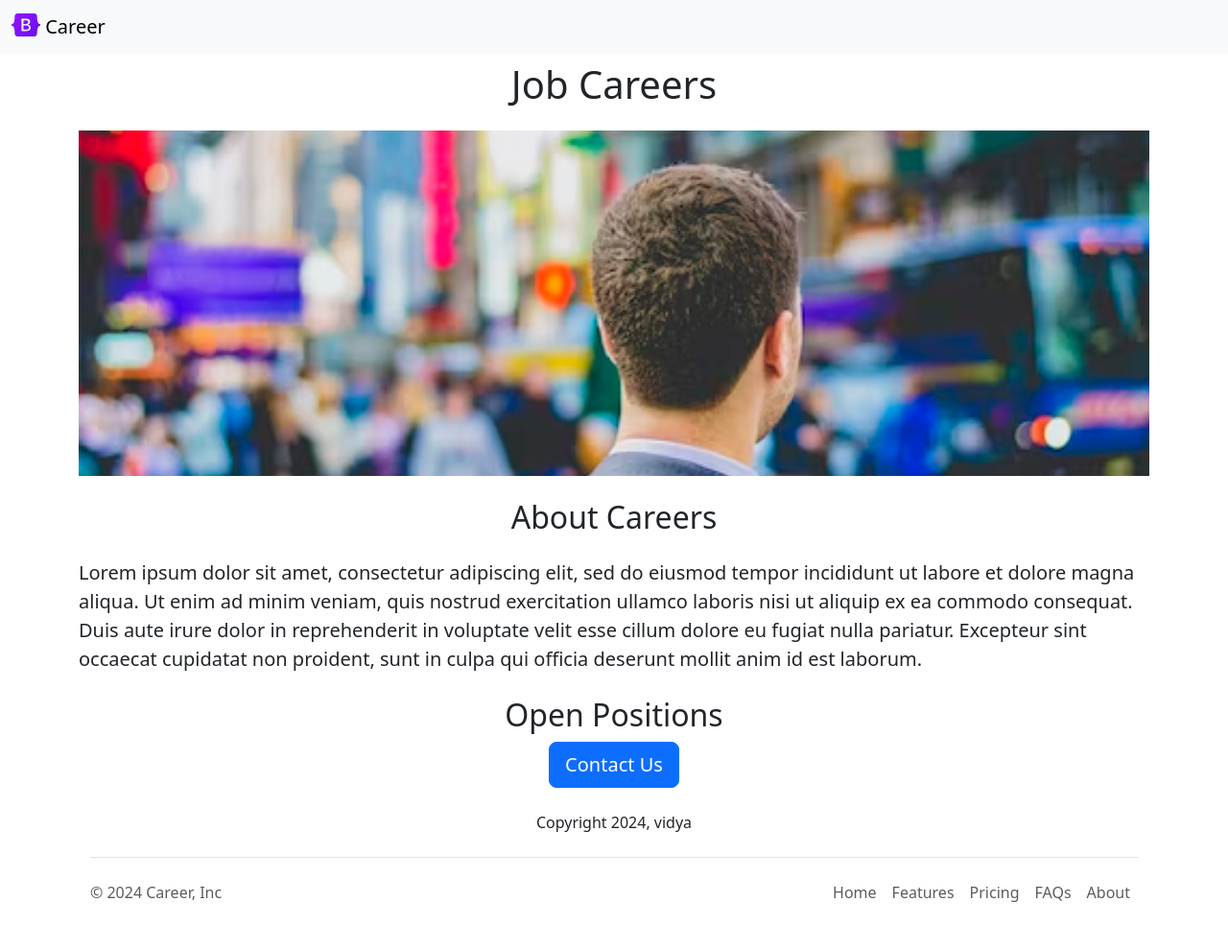
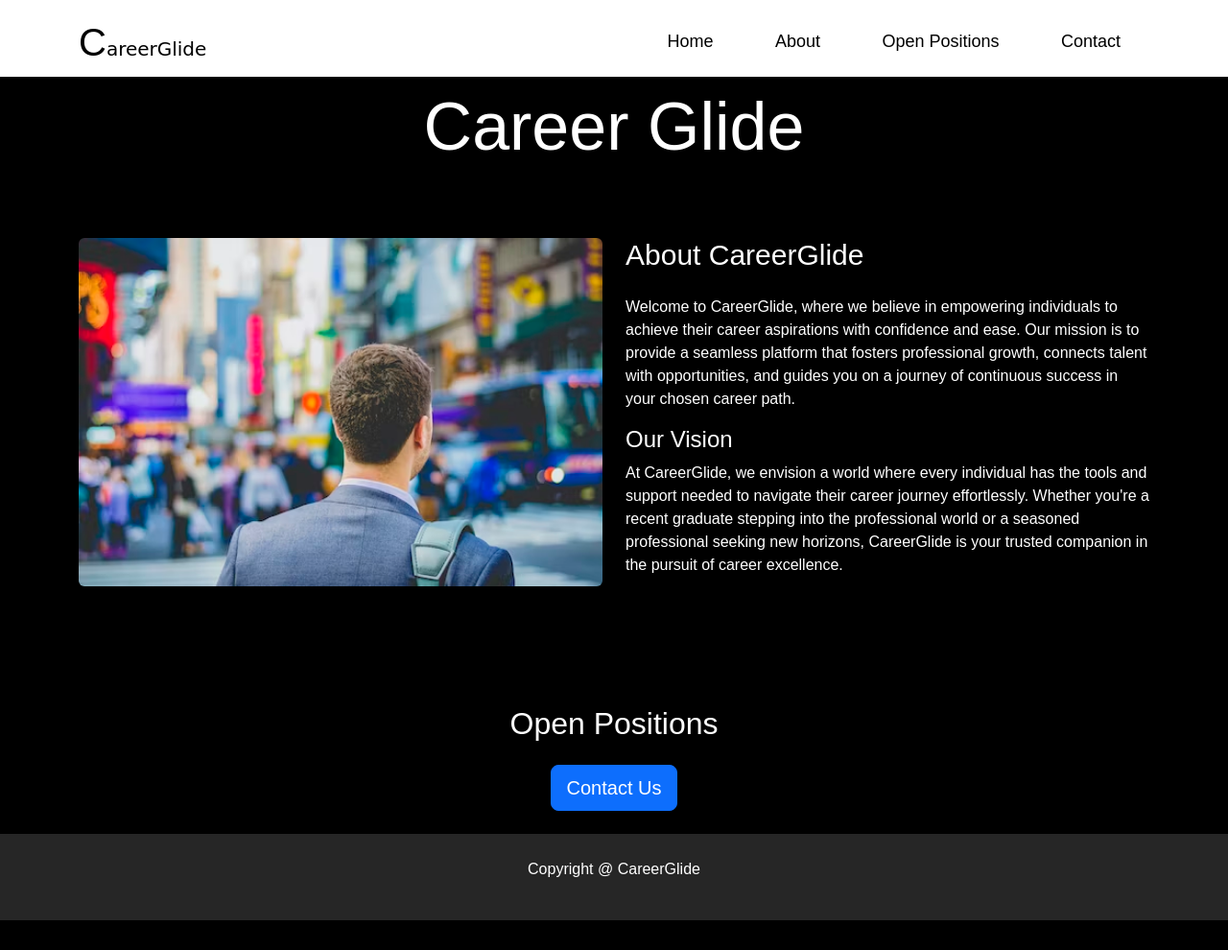
Before and after one commit to VidyavathiR/CareerGlide, a Flask app: page / in a window 1280 px wide. Shown: the whole page at 96% size. After the commit the page ends 959 px from the top, so only its background shows below. Run offline with Flask 3, Linux system fonts and the light colour scheme; data that the repository does not hold is empty; some libraries are stand-ins or nearby versions.

Commit message:
database connection

```diff
--- a/app.py
+++ b/app.py
@@ -1,8 +1,7 @@
 from flask import Flask, render_template, jsonify, request, redirect
-from database import load_jobs_from_db
+from database import load_jobs_from_db, load_job_from_db, add_application_to_db
 
 app = Flask(__name__)
-
 
 @app.route("/")
 def web():
@@ -15,6 +14,20 @@ def listjobs():
   jobs = load_jobs_from_db()
   return jsonify(jobs)
 
+@app.route("/job/<id>")
+def show_jobs(id):
+  job = load_job_from_db(id)
+  if not job:
+    return "Not Found", 404
+  return render_template("jobpage.html", job=job)
+
+@app.route("/job/<id>/apply", methods=['POST'])
+def apply_to_job(id):
+  data = request.form
+  job = load_job_from_db(id)
+  add_application_to_db(id, data)
+  return render_template("application_submitted.html", application=data, job=job)
+
 
 if __name__ == "__main__":
   app.run(host="0.0.0.0", debug=True)
--- a/database.py
+++ b/database.py
@@ -10,14 +10,47 @@ app.config['MYSQL_DB'] = "career"
 
 mysql = MySQL(app)
 
+
 def load_jobs_from_db():
-    with app.app_context():
-        cur = mysql.connection.cursor()
-        cur.execute("SELECT * FROM jobs")
-        columns = [desc[0] for desc in cur.description]  # Get column names
-        result = cur.fetchall()
-        # Convert result into a list of dictionaries
-        jobs = [dict(zip(columns, row)) for row in result]
-        # Print all rows in the form of dictionaries
+  with app.app_context():
+    cur = mysql.connection.cursor()
+    cur.execute("SELECT * FROM jobs")
+    columns = [desc[0] for desc in cur.description]  # Get column names
+    result = cur.fetchall()
+    # Convert result into a list of dictionaries
+    jobs = [dict(zip(columns, row)) for row in result]
+    return jobs
 
-        return jobs
+
+def load_job_from_db(job_id):
+  with app.app_context():
+    cur = mysql.connection.cursor()
+    query = "SELECT * FROM jobs WHERE id = %s"
+    cur.execute(query, (job_id, ))
+    result = cur.fetchone()
+
+    if result is None:
+      return None
+    else:
+      # return the result as a dictionary
+      columns = [desc[0] for desc in cur.description]
+      job_dict = dict(zip(columns, result))
+      return job_dict
+
+
+def add_application_to_db(job_id, data):
+  with app.app_context():
+    job_id = job_id
+    full_name = data['full_name']
+    email = data['email']
+    linkedin_url = data['linkedin_url']
+    education = data['education']
+    workexperience = data['workexperience']
+    resume_url = data['resume_url']
+    cur = mysql.connection.cursor()
+    cur.execute(
+        "INSERT INTO applications(job_id, full_name, email, linkedin_url, education, workexperience, resume_url) VALUES(%s, %s, %s, %s, %s, %s, %s)",
+        (job_id, full_name, email, linkedin_url, education, workexperience,
+         resume_url))
+    mysql.connection.commit()
+    cur.close()
--- /dev/null
+++ b/static/style.css
@@ -0,0 +1,155 @@
+*{
+    margin: 0;
+    padding: 0;
+    font-family: Arial, Helvetica, sans-serif;
+    box-sizing: border-box;
+}
+html{
+    scroll-behavior: smooth;
+}
+body{
+    background-color: rgb(0, 0, 0);
+    color: #fff;
+}
+
+/*-------------nav bar--------------*/
+#header{
+    width: 100%;
+    height: 10vh;
+    background-color: #fff;
+ }
+ #header h1{
+    font-weight: 700;
+    font-size: 70px;
+ }
+
+#logo  span{
+    color:black;
+    font-size: 40px;
+}
+
+#logo{
+    color: black;
+    font-family:cursive;
+    width: 140px;
+    font-size: 20px;
+}
+nav{
+    display:flex;
+    align-items:center;
+    justify-content: space-between;
+    flex-wrap: wrap;
+
+}
+
+
+nav ul li{
+    display:inline-block ;
+    list-style: none;
+    margin: 30px 30px;
+}
+
+nav ul li a{
+    color: black;
+    text-decoration: none;
+    font-size: 18px;
+    position: relative;
+
+}
+
+nav ul li a::after{
+    content: ' ';
+    width: 0;
+    height: 3px;
+    background:;
+    position: absolute;
+    left: 0;
+    bottom: -6px;
+    transition: 0.5s;
+}
+
+nav ul li a:hover::after{
+    width: 100%;
+
+}
+.head{
+    margin-top: 90px;
+}
+.head h1{
+    font-size: 70px;
+}
+
+/*-----about----------------*/
+
+#about{
+    padding: 50px 0;
+    color: #fff;
+}
+
+.row{
+    display: flex;
+    justify-content: space-between;
+    flex-wrap:wrap ;
+}
+
+.about-col1{
+    flex-basis: 50%;
+}
+
+.about-col1 img{
+    width: 100%;
+    border-radius: 15px;
+
+}
+
+.about-col2{
+    flex-basis: 50%;
+}
+
+.subtitle{
+    font-size: 30px;
+    font-weight: 500;
+    color: #fff;
+}
+
+
+/*----------------jobpositions---------------- */
+.list div{
+    background: #100f0f;
+    padding: 2px;
+    font-size: 13px;
+    font-weight: 300;
+    border-radius: 10px;
+    transition: background 0.5s, transform 0.5s;
+
+}
+
+.list div:hover{
+    background:linear-gradient(white);
+    transform: translateY(-10px);
+
+}
+
+/*----------------contact----------------- */
+
+
+.copyright{
+    width: 100%;
+    text-align: center;
+    padding: 25px 0;
+    background: #262626;
+    margin-top: 20px;
+}
+
+/*----------------application----------------- */
+form input, form textarea{
+
+    border: 0;
+    outline: none;
+    background-color: #262626;
+    padding: 15px;
+    margin: 15px 0;
+    color: #fff;
+    font-size: 18px;
+    border-radius: 6px;
+}
--- /dev/null
+++ b/templates/banner.html
@@ -0,0 +1,9 @@
+<style>
+  #banner{
+    margin-bottom: 50px;
+  }
+</style>
+
+<div  class="text-center ">
+  <img id="banner" src="/static/web3.avif" class="rounded img-fluid" >
+</div>
--- /dev/null
+++ b/templates/bootstrap.html
@@ -0,0 +1,4 @@
+<meta charset="UTF-8">
+<meta http-equiv="X-UA-Compatible" content="IE=edge">
+<meta name="viewport" content="width=device-width, initial-scale=1.0">
+<link href="https://cdn.jsdelivr.net/npm/bootstrap@5.3.2/dist/css/bootstrap.min.css" rel="stylesheet" integrity="sha384-T3c6CoIi6uLrA9TneNEoa7RxnatzjcDSCmG1MXxSR1GAsXEV/Dwwykc2MPK8M2HN" crossorigin="anonymous">
--- a/templates/footer.html
+++ b/templates/footer.html
@@ -1,17 +1,16 @@
-<div class="container">
-  <footer class="d-flex flex-wrap justify-content-between align-items-center py-3 my-4 border-top">
-    <p class="col-md-4 mb-0 text-body-secondary">&copy; 2024 Career, Inc</p>
-
-    <a href="/" class="col-md-4 d-flex align-items-center justify-content-center mb-3 mb-md-0 me-md-auto link-body-emphasis text-decoration-none">
-      <svg class="bi me-2" width="40" height="32"><use xlink:href="#bootstrap"/></svg>
-    </a>
-
-    <ul class="nav col-md-4 justify-content-end">
-      <li class="nav-item"><a href="#" class="nav-link px-2 text-body-secondary">Home</a></li>
-      <li class="nav-item"><a href="#" class="nav-link px-2 text-body-secondary">Features</a></li>
-      <li class="nav-item"><a href="#" class="nav-link px-2 text-body-secondary">Pricing</a></li>
-      <li class="nav-item"><a href="#" class="nav-link px-2 text-body-secondary">FAQs</a></li>
-      <li class="nav-item"><a href="#" class="nav-link px-2 text-body-secondary">About</a></li>
-    </ul>
-  </footer>
-</div>
+<!DOCTYPE html>
+<html lang="en">
+<head>
+  <link rel="stylesheet" href="/static/style.css" >
+</head>
+<body>
+  <div id="contact" >
+    <div class="container text-center mt-4 mb-4">
+      <a href="mailto:careerglide@gmail.com?subject=contact%20&body=Name%20%3A%20%3CYour%20Name%3E%0D%0AQuestions%20%3A%20%3CYour%20Questions%3E%0D%0A" class="btn btn-primary btn-lg">Contact Us</a>
+    </div>
+    <div class="copyright">
+        <p>Copyright @ CareerGlide</p>
+    </div>
+  </div>
+</body>
+</html>
--- a/templates/home.html
+++ b/templates/home.html
@@ -1,41 +1,57 @@
 <!DOCTYPE html>
 <html lang="en">
 <head>
-  <meta charset="UTF-8">
-  <meta http-equiv="X-UA-Compatible" content="IE=edge">
-  <meta name="viewport" content="width=device-width, initial-scale=1.0">
-  <link href="https://cdn.jsdelivr.net/npm/bootstrap@5.3.2/dist/css/bootstrap.min.css" rel="stylesheet" integrity="sha384-T3c6CoIi6uLrA9TneNEoa7RxnatzjcDSCmG1MXxSR1GAsXEV/Dwwykc2MPK8M2HN" crossorigin="anonymous">
-  <title> Careers job</title>
-  <style>
-    #banner{
-      height: 360px;
-      width: 100%;
-      object-fit: cover;
-      margin-bottom: 16px;
-    }
-  </style>
-
+  {% include "bootstrap.html" %}
+  <title> CareerGlide</title>
+  <link rel="stylesheet" href="/static/style.css" >
 </head>
 <body>
-  {% include 'nav.html' %}
+
+<!-------------nav bar ------------->
+ {% include "nav.html" %}
+
+<!-- ------------heading-------------- -->
+<div id="header1">
+  <div class="head">
+    <h1  class="text-center mt-2 mb-4">Career Glide</h1>
+  </div>
+</div>
+
+<!-- ------------about-------------- -->
+<div id="about">
   <div class="container">
-  <h1  class="text-center mt-2 mb-4">Job Careers</h1>
-  <img class="img-fluid" id="banner" src="https://faea8cd7-0c3a-4e8a-8380-9fa102c2ccd9-00-37x3gx4cqmgr8.sisko.replit.dev/static/web3.avif" height="320" >
-  <h2  class="text-center mt-2 mb-4">About Careers</h2>
-  <p class="lead">Lorem ipsum dolor sit amet, consectetur adipiscing elit, sed do eiusmod tempor incididunt ut labore et dolore magna aliqua. Ut enim ad minim veniam, quis nostrud exercitation ullamco laboris nisi ut aliquip ex ea commodo consequat. Duis aute irure dolor in reprehenderit in voluptate velit esse cillum dolore eu fugiat nulla pariatur. Excepteur sint occaecat cupidatat non proident, sunt in culpa qui officia deserunt mollit anim id est laborum.</p>
-  <h2  class="text-center mt-2 mt-4">Open Positions</h2>
-  <div s>
-    {% for job in jobs %}
-     {% include 'jobitems.html' %}
-    {% endfor %}
+      <div class="row">
+          <div class="about-col1">
+            {% include "banner.html" %}
+          </div>
+          <div class="about-col2">
+            <h2 class="subtitle mb-4">About CareerGlide</h2>
+               <p>Welcome to CareerGlide, where we believe in empowering individuals to achieve their career aspirations with confidence and ease. Our mission is to provide a seamless platform that fosters professional growth, connects talent with opportunities, and guides you on a journey of continuous success in your chosen career path.
+               </p>
+               <h4>Our Vision</h4>
+               <p>At CareerGlide, we envision a world where every individual has the tools and support needed to navigate their career journey effortlessly. Whether you're a recent graduate stepping into the professional world or a seasoned professional seeking new horizons, CareerGlide is your trusted companion in the pursuit of career excellence.</p>
+          </div>
+        </div>
+  </div>
+</div>
 
-  </div>
-  <div class="text-center">
-  <a href="mailto:career@gmail.com?subject=contact%20&body=Name%20%3A%20%3CYour%20Name%3E%0D%0AQuestions%20%3A%20%3CYour%20Questions%3E%0D%0A" class="btn btn-primary btn-lg">Contact Us</a>
-    <p class="mt-4">
-      Copyright 2024, vidya
-    </p>
-  </div>
-    {% include 'footer.html' %}
+<!-- -----------job positions------------- -->
+<div id="jobposition">
+    <div class="subtitle">
+      <h2  class="text-center mt-2 mt-4">Open Positions</h2>
+    </div>
+    <div class="list">
+      {% for job in jobs %}
+      {% include 'jobitems.html' %}
+      {% endfor %}
+    </div>
+</div>
+
+
+<!----------------------contact---------------------------->
+<div id="contact">
+{% include "footer.html" %}
+</div>
+
 </body>
 </html>
--- a/templates/nav.html
+++ b/templates/nav.html
@@ -1,8 +1,22 @@
-<nav class="navbar bg-body-tertiary">
-  <div class="container-fluid">
-    <a class="navbar-brand" href="#">
-      <img src="/static/logo.svg" alt="Logo" width="30" height="24" class="d-inline-block align-text-top">
-      Career
-    </a>
-  </div>
-</nav>
+<!DOCTYPE html>
+<html lang="en">
+<head>
+  <link rel="stylesheet" href="/static/style.css" >
+</head>
+<body>
+<div id="header" class="fixed-top">
+  <div class="container ">
+      <nav>
+          <p id="logo" > <span>C</span>areerGlide </p>
+          <ul>
+              <li><a href="#header1">Home</a></li>
+              <li><a href="#about">About</a></li>
+              <li><a href="#jobposition">Open Positions</a></li>
+
+              <li><a href="#contact">Contact</a></li>
+          </ul>
+      </nav>
+    </div>
+</div>
+</body>
+</html>
```
Also changed, not shown: templates/application_form.html (added, +40 -0 lines), templates/application_submitted.html (added, +36 -0 lines), templates/jobitems.html (+6 -9 lines), templates/jobpage.html (added, +41 -0 lines), templates/user.html (deleted, +0 -8 lines), static/logo.svg (deleted).
